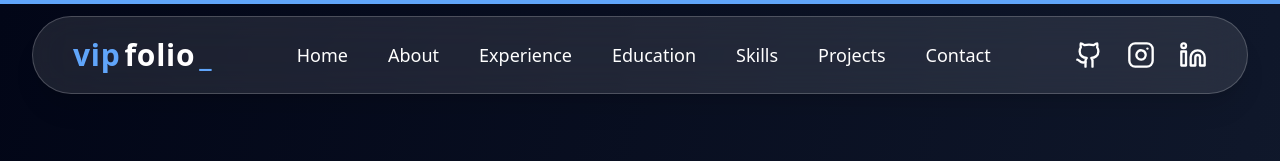
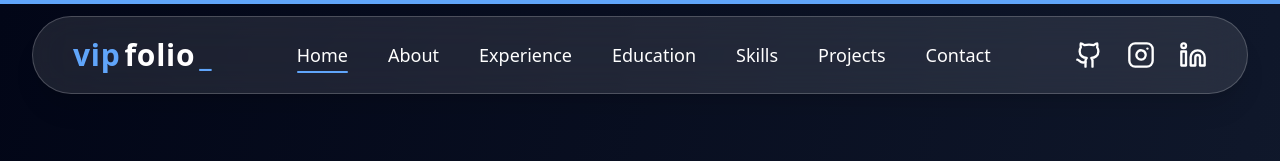
Before and after one commit to vippium/Personal-Portfolio, a React (Vite) app: page / in a window 1280 px wide. Shown: the top 161 px of the page. Built offline with nearby package versions, Linux system fonts and the light colour scheme.

Commit message:
feat: Re-added the active section underline effect.

```diff
--- a/src/components/Navbar.jsx
+++ b/src/components/Navbar.jsx
@@ -78,21 +78,22 @@ const Navbar = () => {
                   }`}
                 >
                   {item.id.charAt(0).toUpperCase() + item.id.slice(1)}
+                </Link>
 
-                  {/* AnimatePresence underline effect */}
+                {/* Animated underline */}
                 <AnimatePresence mode="wait">
-                    {activeSection === item && (
+                  {activeSection === item.id && (
                     <motion.div
-                        key="underline"
+                      key={item.id}
                       className="absolute left-0 right-0 -bottom-1 h-[2px] bg-blue-400 rounded-full"
                       initial={{ opacity: 0, scaleX: 0 }}
                       animate={{ opacity: 1, scaleX: 1 }}
                       exit={{ opacity: 0, scaleX: 0 }}
-                        transition={{ duration: 0.3 }}
+                      transition={{ duration: 0.3, ease: "easeInOut" }}
+                      style={{ transformOrigin: "center" }}
                     />
                   )}
                 </AnimatePresence>
-                </Link>
               </li>
             ))}
           </ul>
```
Lines whose indentation alone changed are shown as unchanged.
